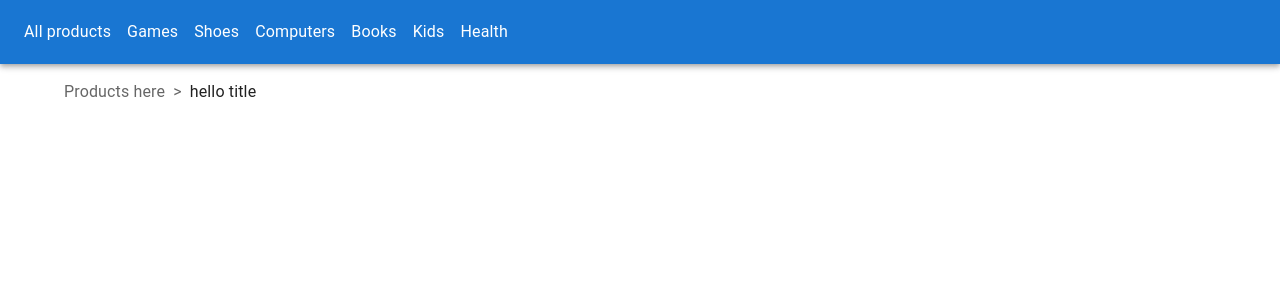
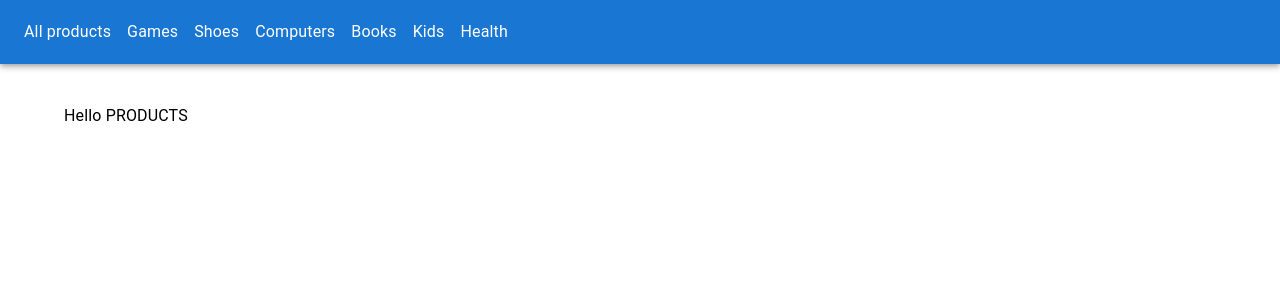
Before and after one commit to gsaaad/Next_E-Commerce-Store, a Next.js app: page /collections/Games in a window 1280 px wide. Shown: the top 300 px of the page. Built offline with nearby package versions, Linux system fonts and the light colour scheme.

Commit message:
adding products to department pages

```diff
--- a/components/BreadcrumbsNavigation.js
+++ b/components/BreadcrumbsNavigation.js
@@ -7,12 +7,14 @@ import Link from "@mui/material/Link";
 export default function BreadcrumbsNavigation({ title }) {
   return (
     <Box mt={2}>
-      <Breadcrumbs separator=">" aria-label="breadcrumb">
+      <Breadcrumbs separator=">" aria-label="breadcrumb" color="#ffffff">
         <Link underline="hover" key="1" color="inherit" href="/">
-          Products here
+          <Typography key="4" color="#ffffff">
+            Products
+          </Typography>
         </Link>
-        <Typography key="3" color="text.primary">
-          hello title
+        <Typography key="3" color="#ffffff">
+          {title && title.replace(/^\w/, (c) => c.toUpperCase())}
         </Typography>
       </Breadcrumbs>
     </Box>
--- a/components/CollectionProducts.js
+++ b/components/CollectionProducts.js
@@ -1,5 +1,6 @@
 import * as React from "react";
 import { useRouter } from "next/router";
+import Box from "@mui/material/Box";
 import Typography from "@mui/material/Typography";
 import ImageList from "@mui/material/ImageList";
 import ImageListItem from "@mui/material/ImageListItem";
@@ -8,26 +9,32 @@ import ImageListItemBar from "@mui/material/ImageListItemBar";
 export default function collectionProducts({ products }) {
   const router = useRouter();
   const collectionName = router.route.split("/")[2];
-  const department = Object.entries(products);
+  const departmentNames = Object.keys(products);
+  console.log(departmentNames);
+  const PRODUCTS = Object.values(products);
 
-  for (let i = 0; i < department.length; i++) {
-    const departmentTitle = department[i][0];
-    const departmentProducts = Object.values(department[i][1]);
-    if (departmentTitle == collectionName) {
-      const PRODUCTS = departmentProducts;
+  // for (let i = 0; i < department.length; i++) {
+  //   const departmentTitle = department[i][0];
+  //   const departmentProducts = Object.values(department[i][1]);
+  //   const PRODUCTS = departmentProducts;
+  //   const collectionPRODUCTS = [];
 
-      {
-        Object.values(PRODUCTS).map((product) => {
-          console.log(product);
-          return (
-            <div>
-              <h1>{product.productDepartment}</h1>
-            </div>
-          );
-        });
-      }
-    }
-  }
+  //   if (departmentTitle == collectionName) {
+  //     Object.values(PRODUCTS).map((product) => {
+  //       return (
+  //         <Box>
+  //           <Typography>Hello PRODUCTS</Typography>
+  //         </Box>
+  //       );
+  //     });
+  //   }
+  // }
+
+  return (
+    <Box>
+      <Typography>Hello PRODUCTS</Typography>
+    </Box>
+  );
 
   // todo match collection name with department, then retrieve products that represent collection/department
 
```
